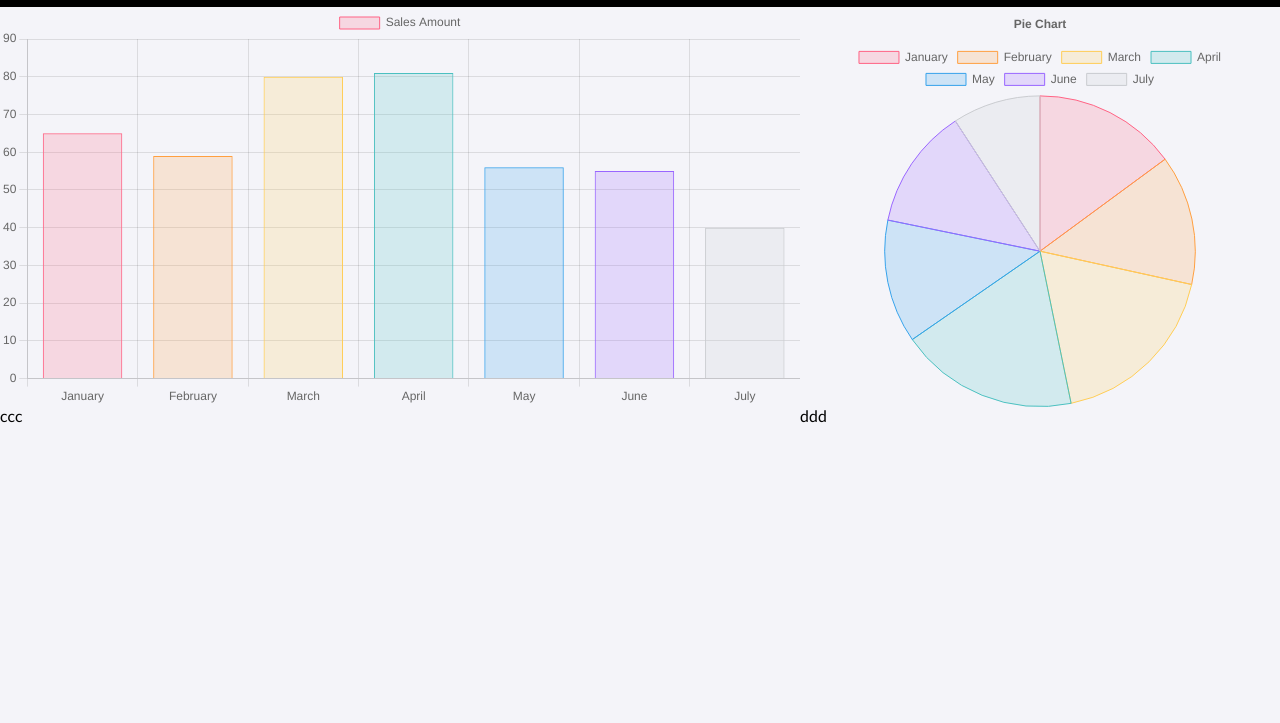
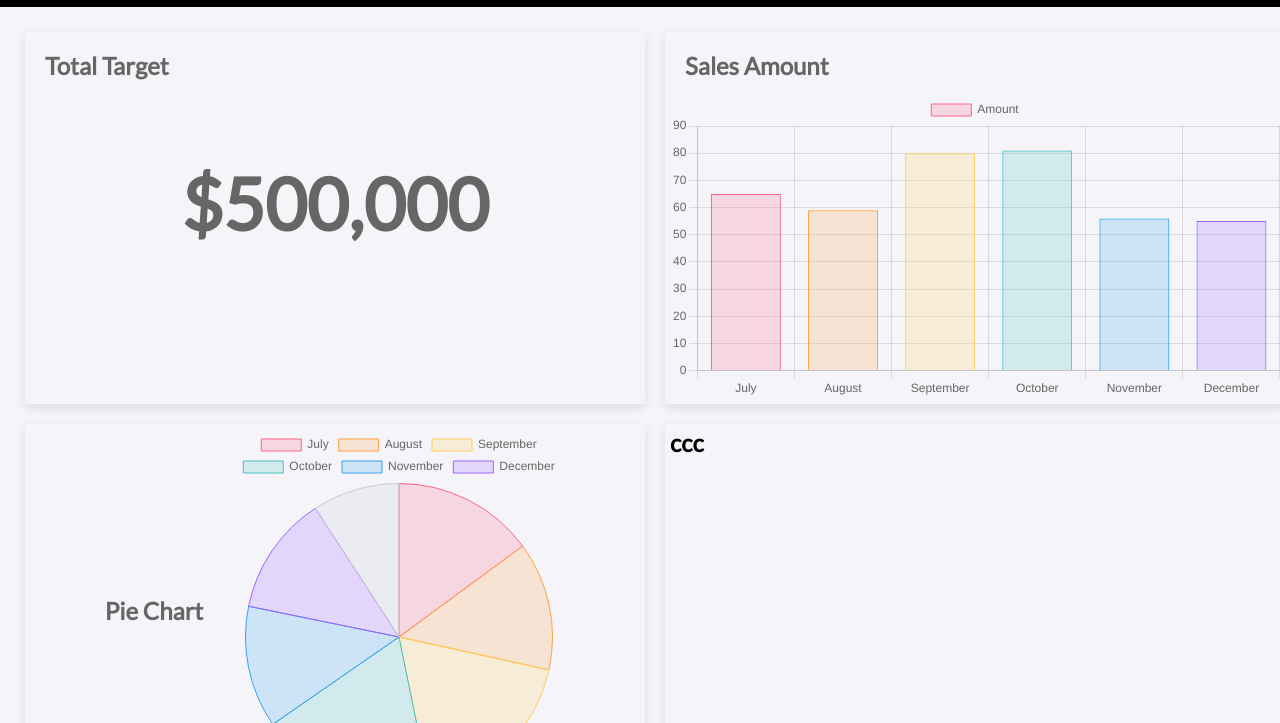
Before and after one commit to Suyu0114/Blackbeaver_Project_1130, a plain HTML site: page dashboards.html in a window 1280 px wide. Shown: the part 77-800 px from the top of the page. Drawn offline with Linux system fonts and the light colour scheme.

Commit message:
update sashboards

```diff
--- a/dashboards.html
+++ b/dashboards.html
@@ -29,10 +29,19 @@
         </header>
         <main>
             <div class="container">
-                <div class="block"><canvas id="myChart"></canvas></div>
-                <div class="block"><canvas id="PieChart"></canvas></div>
-                <div>ccc</div>
-                <div>ddd</div>
+                <div class="block">
+                    <h4>Total Target</h4>
+                    <h1 style="text-align: center;">$500,000</h1>
+                </div>
+                <div class="block">
+                    <h4>Sales Amount</h4>
+                    <canvas id="myChart"></canvas>
+                </div>
+                <div class="block peiChart">
+                    <h4>Pie Chart</h4>
+                    <canvas id="PieChart"></canvas>
+                </div>
+                <div class="block">ccc</div>
             </div>
 
 
@@ -64,20 +73,19 @@
             ];
 
             const labels = [
-                'January',
-                'February',
-                'March',
-                'April',
-                'May',
-                'June',
-                'July',];
+                'July',
+                'August',
+                'September',
+                'October',
+                'November',
+                'December'];
 
             const datas= [65, 59, 80, 81, 56, 55, 40];
 
             const data = {
                 labels: labels,
                 datasets: [{
-                    label: 'Sales Amount',
+                    label: 'Amount',
                     data: datas,
                     backgroundColor: [
                         'rgba(255, 99, 132, 0.2)',
@@ -102,13 +110,25 @@
             };
 
             // bar
-            let barChart = new Chart(ctx, {
+        let barChart = new Chart(ctx, {
                 type: 'bar',
                 data: data,
                 options: {
                     scales: {
                         y: {
                             beginAtZero: true
+                        }
+                    },
+                    plugins: {
+                        legend: {
+                            position: 'top',
+                        },
+                        title: {
+                            display: false,
+                            text: 'Sales Amount',
+                            font:{
+                                size: 24
+                            }
                         }
                     }
                 },
@@ -125,7 +145,7 @@
                                 position: 'top',
                             },
                             title: {
-                                display: true,
+                                display: false,
                                 text: 'Pie Chart'
                             }
                         }
--- a/styles/dashboard.css
+++ b/styles/dashboard.css
@@ -3,12 +3,40 @@
 .container {
     display: grid;
     grid-template-columns: 1fr 1fr; /* 兩欄 */
-    grid-template-rows: 1fr 1fr;   /* 兩行 */
-    width: 100vw;
-    height: 100vh;
+    grid-template-rows: repeat(4, 1fr);
+    width: 100%;
+    /* height: 100vh; */
+    margin: 15px;
 }
 
 .block {
+    align-items: center;
+    font-size: 1.5rem;
+    font-weight: bold;
+    padding: 5px;
+    margin: 10px;
+    box-shadow: 0 4px 10px rgba(0, 0, 0, 0.1);
+}
+
+.block h4{
+
+    margin:15px;
+    color: #666666;
+
+}
+
+.block h1{
+    display: flex;
+    justify-content: center;
+    align-items: center;
+    height: 60%;
+    margin: 0;
+    text-align: center;
+    color: #666666;
+    font-size: 72px;
+}
+
+.peiChart{
     display: flex;
     justify-content: center;
     color: white;
```
